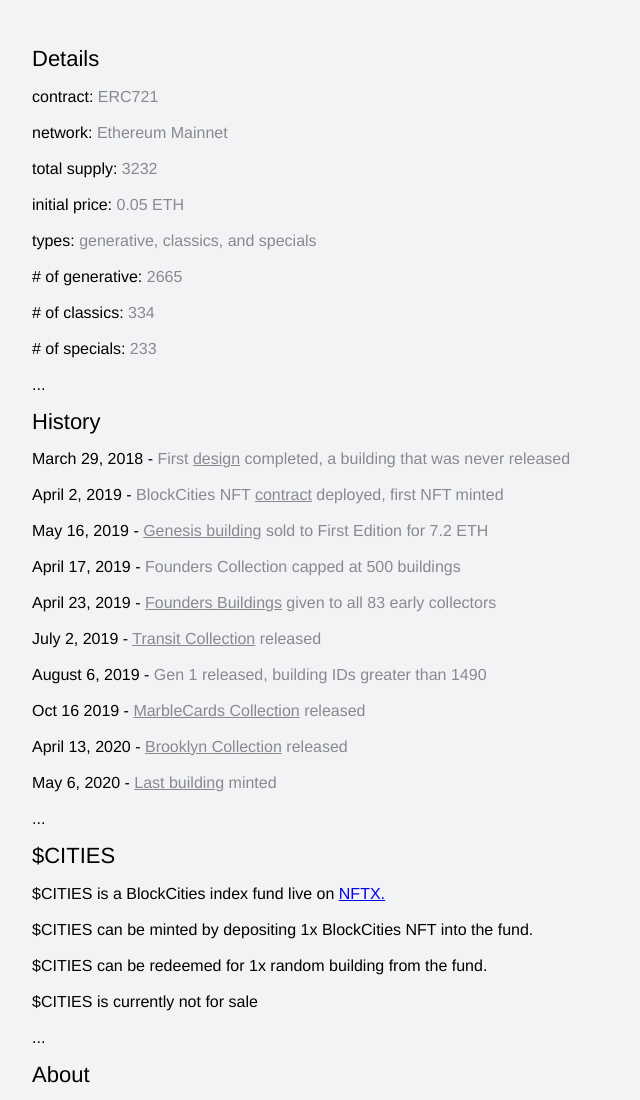
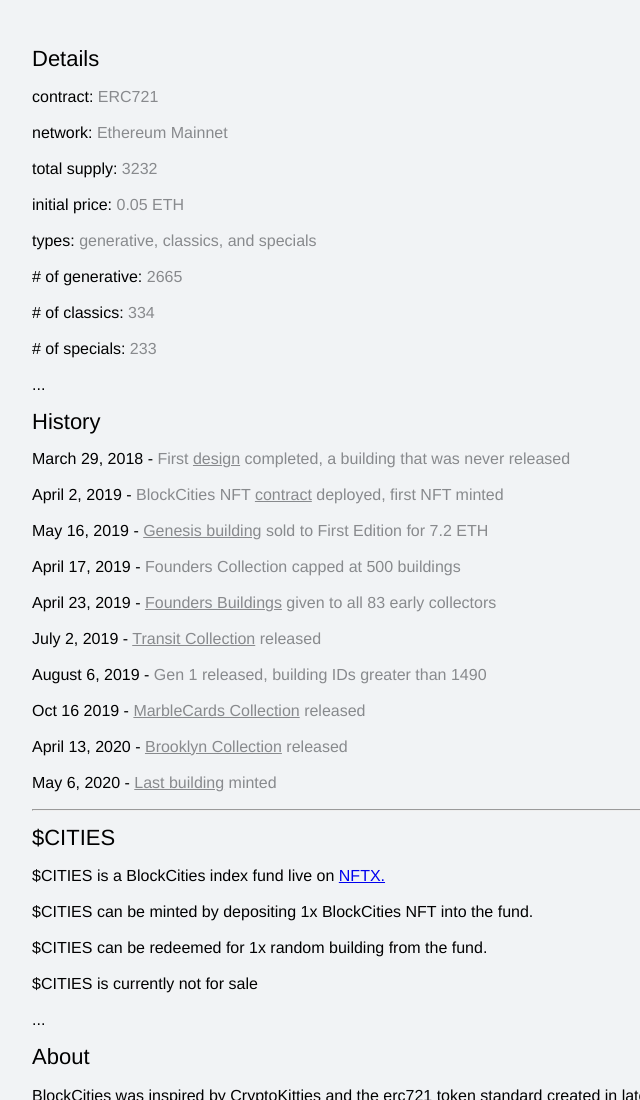
Before and after one commit to prestonattebery/cities, a plain HTML site: page index.html in a window 1280 px wide. Shown: the top 1100 px of the page, without its empty margins (0-640 px from the left). Drawn offline with Linux system fonts and the light colour scheme.

Commit message:
Update index.html

```diff
--- a/index.html
+++ b/index.html
@@ -97,9 +97,7 @@
         May 6, 2020 - <span class="grey"><a href="https://opensea.io/assets/0x2f2d5aa0efdb9ca3c9bb789693d06bebea88792f/3232" target="_blank" class="grey">Last building</a> minted</span>
       </p>
 
-      <p>
-        ...
-      </p>
+      <hr>
 
       <h2>
         $CITIES
```
